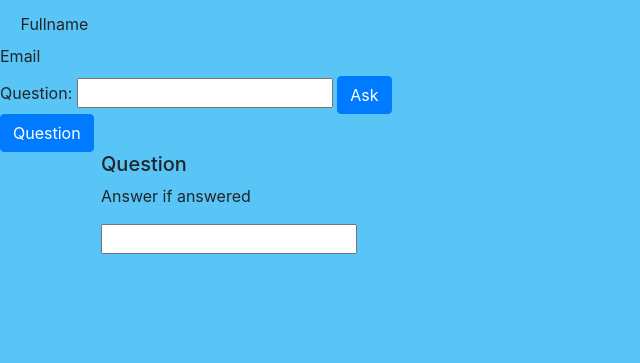
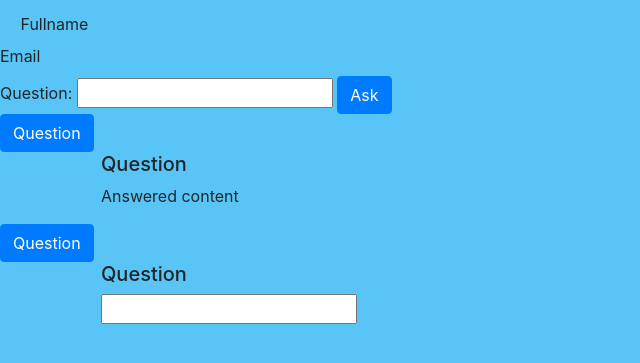
Before and after one commit to HauNguyen1312/smallapp, a Python web app: template vejoi/templates/vejoi/home.html in a window 1280 px wide. Shown: the part 153-516 px from the top of the page, without its empty margins (0-640 px from the left). Run offline with Jinja, Linux system fonts and the light colour scheme; the template is opened without the code that fills it, so the values that code supplies are empty; some libraries are stand-ins or nearby versions.

Commit message:
Split answer and question into 2 form in home.html

```diff
--- a/vejoi/templates/vejoi/home.html
+++ b/vejoi/templates/vejoi/home.html
@@ -35,7 +35,7 @@
        </form>
        <!-- Asking form -->
 
-       <!-- Loading wall form -->
+       <!-- Loading answerd question wall form -->
        <form>
        <button class="btn btn-primary" type="button">Question</button>
        <div class="container">
@@ -43,14 +43,29 @@
                <img class="mr-3">
                 <div class="media-body">
                     <h5>Question</h5>
-                    <p>Answer if answered</p>
-                    <!-- input answer if not yet -->
+                    <p>Answered content</p>
+
+                </div>
+            </div>
+        </div>
+        </form>
+        <!-- Loading answered question wall form -->
+
+        <!-- Loading question to answer wall form -->
+       <form>
+       <button class="btn btn-primary" type="button">Question</button>
+       <div class="container">
+            <div class="media">
+               <img class="mr-3">
+                <div class="media-body">
+                    <h5>Question</h5>
+                    <!-- answer text -->
                     <input type="text">
                 </div>
             </div>
         </div>
         </form>
-        <!-- Loading wall form -->
+        <!-- Loading question to answer wall form -->
     </div>
     <script src="assets/js/jquery.min.js"></script>
     <script src="assets/bootstrap/js/bootstrap.min.js"></script>
```
